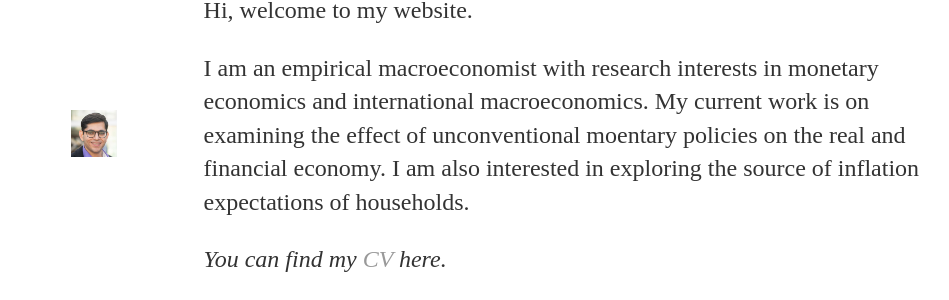
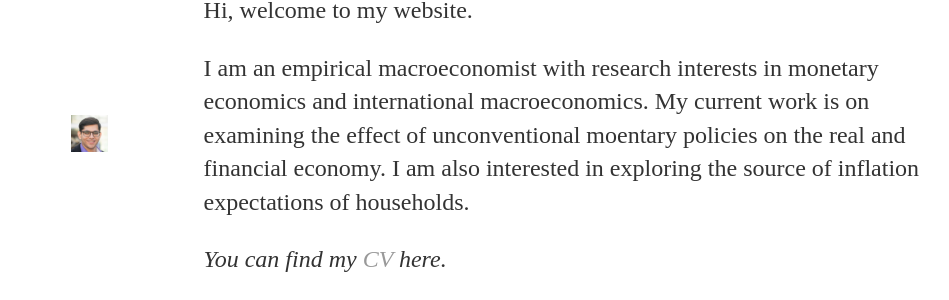
Before and after one commit to anshumaan-tuteja/anshumaan-tuteja.github.io, a Jekyll site: the page built from index.html, in a window 1280 px wide. Shown: the part 313-613 px from the top of the page, without its empty margins (161-1110 px from the left). Built offline with Jekyll 4.4.1, drawn with Linux system fonts in a browser that asks for light colours.

Commit message:
Update main.css

```diff
--- a/css/main.css
+++ b/css/main.css
@@ -39,6 +39,11 @@ p {
     line-height: 1.4em;
     color: #333;
 }
+
+.content {
+  flex: 1;
+}
+
 footer {
     border-top: 1px solid #d5d5d5;
     font-size: .8em;
@@ -61,7 +66,7 @@ ul.posts li {
 }
 
 .homepageContent img {
-  max-width: 50%;
+  max-width: 40%;
   margin-right: 30px;
 }
 
```
